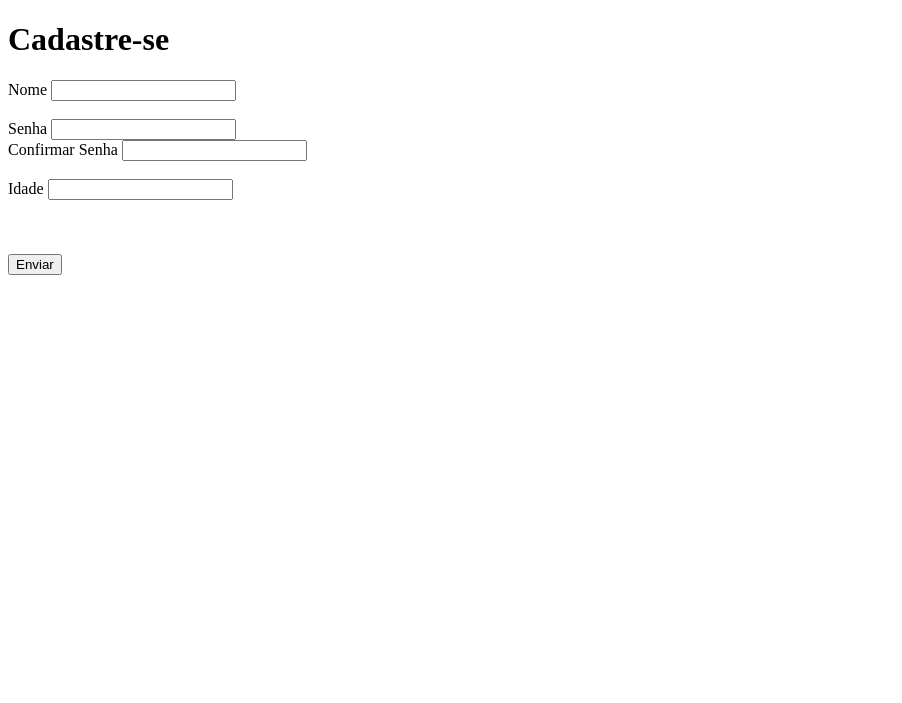
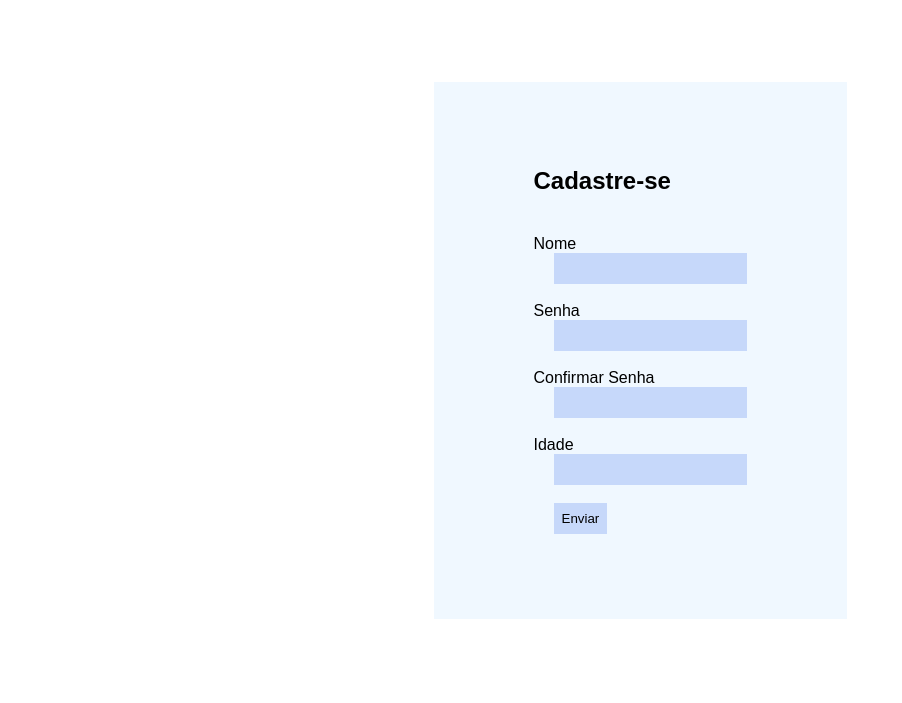
Before and after one commit to DevGustavoCoelho07/Projetos-FrontEnd, a plain HTML site: page Projeto_ValidaForm/index.html in a window 1280 px wide. Shown: the whole page, without its empty margins (0-902 px from the left). Drawn offline with Linux system fonts and the light colour scheme.

Commit message:
Implementação de CSS

```diff
--- a/Projeto_ValidaForm/index.html
+++ b/Projeto_ValidaForm/index.html
@@ -8,28 +8,31 @@
     <title>Document</title>
 </head>
 <body>
+<section class="container">
+    <div class="container-items">
     <h1>Cadastre-se</h1>
     <form action="">
         <label for="name">Nome</label>
-        <input type="text" id="name" onclick="removeErrors(this)"><br>
+        <input type="text" id="name" onclick="removeErrors(this)">
         <small class="hidden errM">Preencha este campo Nome</small><br>
 
         <label for="pass">Senha</label>
-        <input type="text" id="pass" onclick="removeErrors(this)">
+        <input type="password" id="pass" onclick="removeErrors(this)">
         <small class="hidden errM">Preencha este campo Senha</small><br>
 
         <label for="pass-repeat">Confirmar Senha</label>
-        <input type="text" id="pass-repeat" onclick="removeErrors(this)"><br>
+        <input type="password" id="pass-repeat" onclick="removeErrors(this)">
         <small class="hidden errM">Preencha este campo Confirmar</small><br>
 
         <label for="age">Idade</label>
-        <input type="text" name="age" id="age" onclick="removeErrors(this)"><br>
+        <input type="text" name="age" id="age" onclick="removeErrors(this)">
         <small class="hidden errM">Preencha este campo Idade</small><br>
 
-        <br><br>
+
 
         <input type="submit" value="Enviar" name="btn-send" id="btnsend">
-
+    </div>
+</section>
     </form>
 </body>
 <script>
@@ -39,13 +42,13 @@
     const pass = document.getElementById("pass")
     const errM = document.querySelectorAll('small')
 
+
     // const errM = document.getElementsByClassName('errM')
 
     // const errorField = document.createElement('p')
     const passRepeat = document.getElementById("pass-repeat")
-    const special = "!@#$%&*:"
+   // const special = "!"
     const txtErr = document.createTextNode("Preencha Esse campo")
-
 
 
     const removeErrors = (r) =>{
@@ -83,10 +86,29 @@
      if(pass.value == ''){
         errM[1].classList.remove('hidden')
         pass.classList.add('erro')
+        errM[1].innerText = "Preencha esse campo"
 
-    }else{
+
+
+      } else if(pass.value.length < 8){
+        errM[1].classList.remove('hidden')
+        pass.classList.add('erro')
+        errM[1].innerText = "Senha precisa ter no Mínimo 8 caracteres"
+
+       }
+
+
+    //    else if(pass.value.indexOf(special) == -1){
+    //     errM[1].classList.remove('hidden')
+    //     errM[1].innerText = "Senha precisa ter caracteres Especiais"
+    //     pass.classList.add('erro')
+
+    // }
+
+else{
         errM[1].classList.add('hidden')
     }
+
 if(passRepeat.value == ''){
     errM[2].classList.remove('hidden')
     passRepeat.classList.add('erro')
@@ -97,23 +119,27 @@
 
 
 
-    if(pass.value.length < 8){
-        errM[1].classList.remove('hidden')
-        pass.classList.add('erro')
 
-    }else{
-        errM[1].classList.add('hidden')
+                                    // if(pass.value.length < 8){
+                                    //     errM[1].classList.remove('hidden')
+                                    //     pass.classList.add('erro')
+                                    //     errM[1].innerText = "Senha precisa ter no Mínimo 8 caracteres"
 
-    }
 
-    if(pass.value.indexOf(special) == -1){
-        errM[1].classList.remove('hidden')
-        pass.classList.add('erro')
+                                    // }else{
+                                    //     errM[1].classList.add('hidden')
 
-    }else{
-        errM[1].classList.add('hidden')
+                                    // }
 
-    }
+                                    // if(pass.value.indexOf(special) == -1){
+                                    //     errM[1].classList.remove('hidden')
+                                    //     errM[1].innerText = "Senha precisa ter caracteres Especiais"
+                                    //     pass.classList.add('erro')
+
+                                    // }else{
+                                    //     errM[1].classList.add('hidden')
+
+                                    // }
 
 
    if(passRepeat.value !== pass.value){
@@ -124,8 +150,9 @@
 //         errM[2].classList.add('hidden')
 
 //     }
-
-
+if((pass.value.length) >8  && (inputs.value !== '') && (passRepeat.value == pass.value)){
+    alert('a')
+}
 
 
 
--- a/Projeto_ValidaForm/style.css
+++ b/Projeto_ValidaForm/style.css
@@ -1,5 +1,44 @@
+*{
+    margin:0;
+    padding: 0;
+    box-sizing: border-box;
+    font-family: 'Poppins', sans-serif;
+}
+
+@import url('https://fonts.googleapis.com/css2?family=Poppins:wght@300;500&display=swap');
+
+.container {
+    display: flex;
+    flex-direction: column;
+    justify-content: center;
+    align-items: center;
+    height: 700px;
+
+
+}
+
+h1{
+    margin-bottom: 40px;
+    font-weight: 500px;
+}
+
+.container-items{
+    background-color: aliceblue;
+    padding: 85px 100px;
+}
+
+input {
+    display: flex;
+background-color: rgb(198, 216, 250);
+padding: 8px;
+margin-left: 20px;
+border: none;
+
+
+}
+
 .erro{
-    border: 3px solid red;
+    border: 1px solid red;
 }
 .errM{
     color:red;
```
Lines whose indentation alone changed are shown as unchanged.
